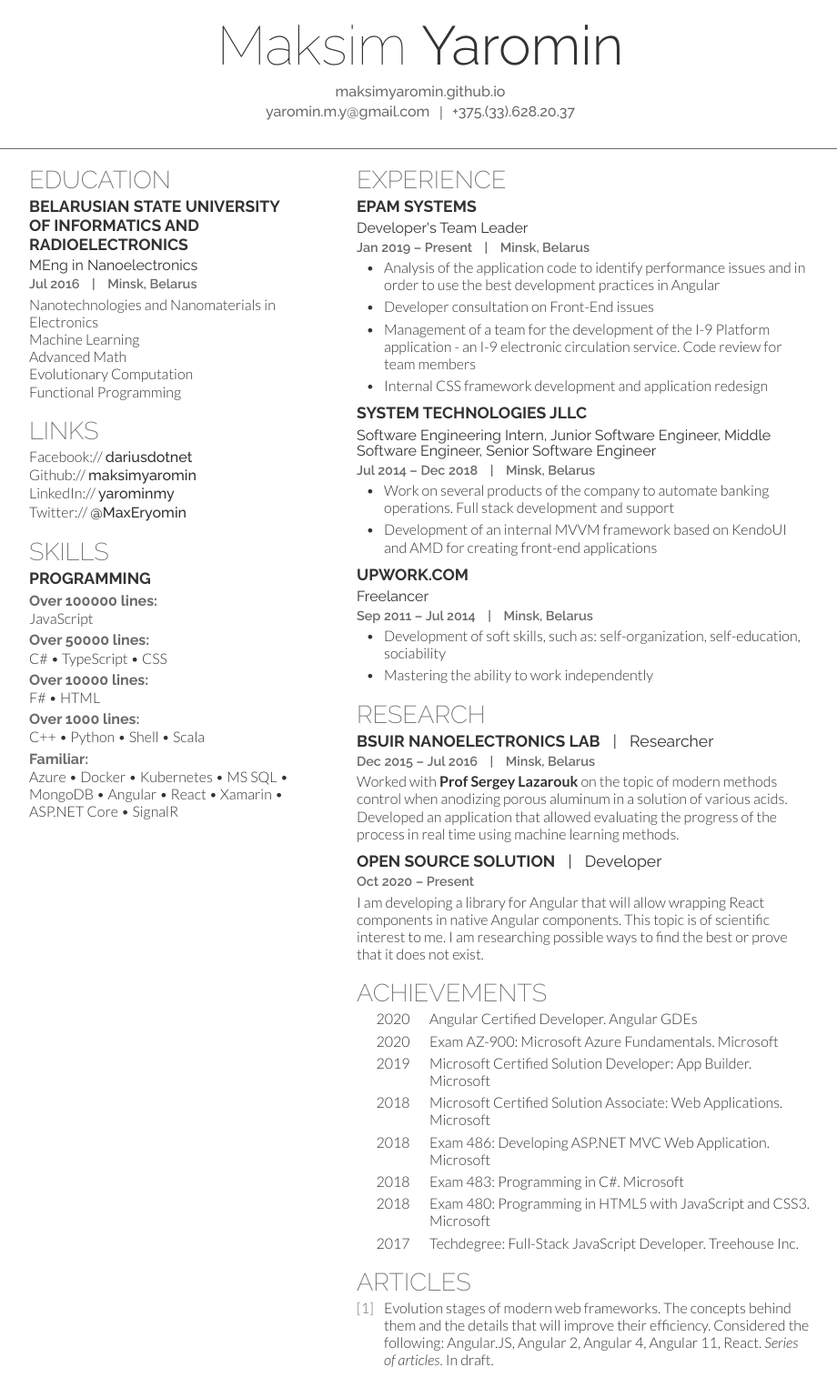
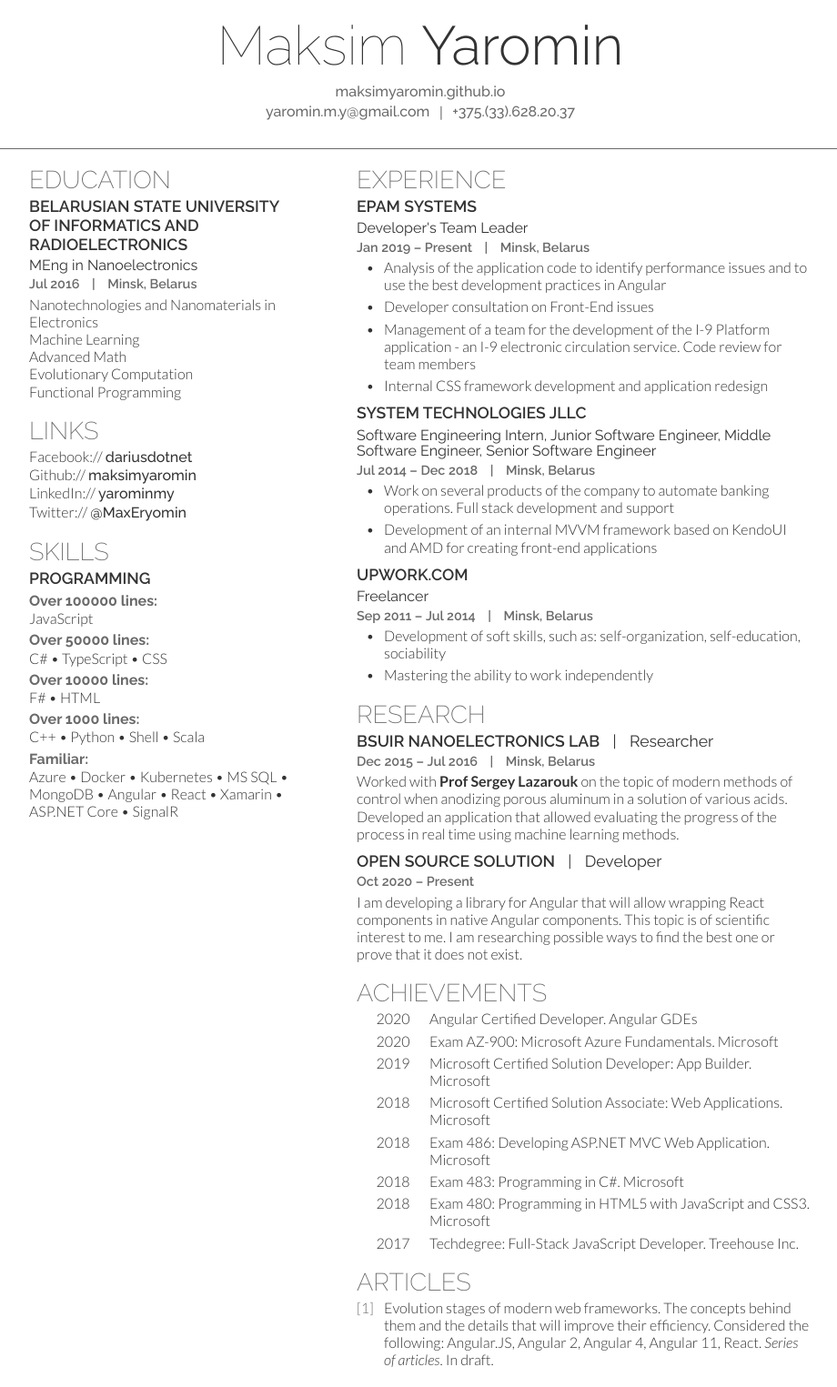
Before and after one commit to maksimyaromin/maksimyaromin.github.io, a Jekyll site: the page built from index.md, in a window 1280 px wide. Shown: the whole page at 91% size, without its empty margins (178-1098 px from the left). Built offline with Jekyll 4.4.1, drawn with Linux system fonts in a browser that asks for light colours.

Commit message:
Updated language

```diff
--- a/_layouts/resume.html
+++ b/_layouts/resume.html
@@ -16,7 +16,7 @@
   </head>
   <body>
     <div class="content-wrapper">
-      <header role="banner" aria-labelledby="fullName" class="employee-header">
+      <header aria-labelledby="fullName" class="employee-header">
         <div id="fullName" class="employee-header__name">
           {{ page.employee.first_name }} <strong class="employee-header__name--highlight">{{ page.employee.last_name }}</strong>
         </div>
@@ -36,7 +36,7 @@
         </div>
       </header>
       <hr />
-      <main role="main" class="employee-sections">
+      <main class="employee-sections">
         <div class="employee-about">
           {% if page.employee.sections.education %}
             <section class="section" aria-labelledby="education">
@@ -46,9 +46,9 @@
                   <div class="school section__list_item">
                     {% if school.graduated %}
                       <dt class="school-name section-value">
-                        <h3 class="school-title section-value__title">
+                        <header class="school-title section-value__title">
                           {{ school.graduated.schoolName | upcase  }}
-                        </h3>
+                        </header>
                         <div class="school-graduated-degree">
                           {{ school.graduated.degree }}
                         </div>
@@ -104,9 +104,9 @@
                   <div class="section__list_item">
                     {% if skill.category %}
                       <dt class="section-value">
-                        <h3 class="section-value__title">
+                        <header class="section-value__title">
                           {{ skill.category | upcase  }}
-                        </h3>
+                        </header>
                       </dt>
                     {% endif %}
                     {% if skill.category_sets %}
@@ -141,9 +141,9 @@
                 {% for company in page.employee.sections.experience %}
                   <div class="company section__list_item">
                     <dt class="company__description section-value">
-                      <h3 class="company__description_title section-value__title">
+                      <header class="company__description_title section-value__title">
                         {{ company.company | upcase }}
-                      </h3>
+                      </header>
                       {% if company.position %}
                         <div class="company__description_position">
                           {{ company.position | join: ", "}}
@@ -189,13 +189,13 @@
                 {% for research in page.employee.sections.research %}
                   <div class="section__list_item">
                     <dt class="section-value">
-                      <h3 class="section-value__title">
+                      <header class="section-value__title">
                         <span>{{ research.place | upcase }}</span>
                         {% if research.title %}
                           <span class="list-item-delimiter">&#124;</span>
                           <span class="section-value__title_sub">{{ research.title }}</span>
                         {% endif %}
-                      </h3>
+                      </header>
                       {% if research.date_from or research.location %}
                         <div class="section-value__time-and-location">
                           {% if research.date_from %}
--- a/_sass/main.scss
+++ b/_sass/main.scss
@@ -141,6 +141,7 @@ hr {
   &__title {
     @extend %font-family-Raleway;
     font-size: 1.1rem;
+    font-weight: 600;
     line-height: 1.2;
     margin: 5px 0;
 
--- a/index.md
+++ b/index.md
@@ -88,7 +87,7 @@ employee:
               date_from: 2019-01-14
               location: Minsk, Belarus
               achievements:
-                - "Analysis of the application code to identify performance issues and in order to use the best development practices in Angular"
+                - "Analysis of the application code to identify performance issues and to use the best development practices in Angular"
                 - "Developer consultation on Front-End issues"
                 - "Management of a team for the development of the I-9 Platform application - an I-9 electronic circulation service. Code review for team members"
                 - "Internal CSS framework development and application redesign"
@@ -119,11 +118,11 @@ employee:
               date_from: 2015-12-01
               date_to: 2016-07-01
               location: "Minsk, Belarus"
-              description: "Worked with <b>Prof Sergey Lazarouk</b> on the topic of modern methods control when anodizing porous aluminum in a solution of various acids. Developed an application that allowed evaluating the progress of the process in real time using machine learning methods."
+              description: "Worked with <b>Prof Sergey Lazarouk</b> on the topic of modern methods of control when anodizing porous aluminum in a solution of various acids. Developed an application that allowed evaluating the progress of the process in real time using machine learning methods."
             - place: "Open Source Solution"
               title: Developer
               date_from: 2020-10-01
-              description: "I am developing a library for Angular that will allow wrapping React components in native Angular components. This topic is of scientific interest to me. I am researching possible ways to find the best or prove that it does not exist."
+              description: "I am developing a library for Angular that will allow wrapping React components in native Angular components. This topic is of scientific interest to me. I am researching possible ways to find the best one or prove that it does not exist."
         achievements:
             - year: 2020
               description: "Angular Certified Developer. Angular GDEs"
```
Also changed, not shown: other parts of index.md (+1 -2 lines), README.md.
